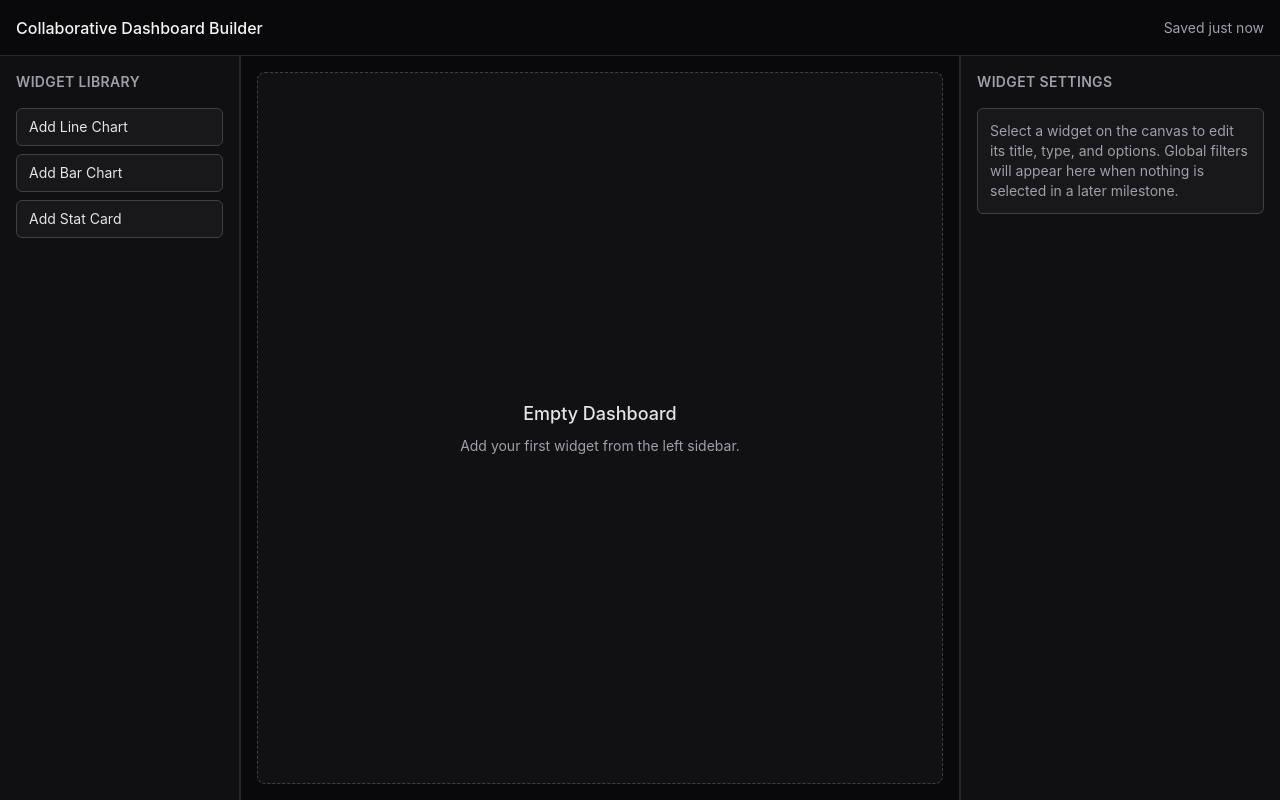
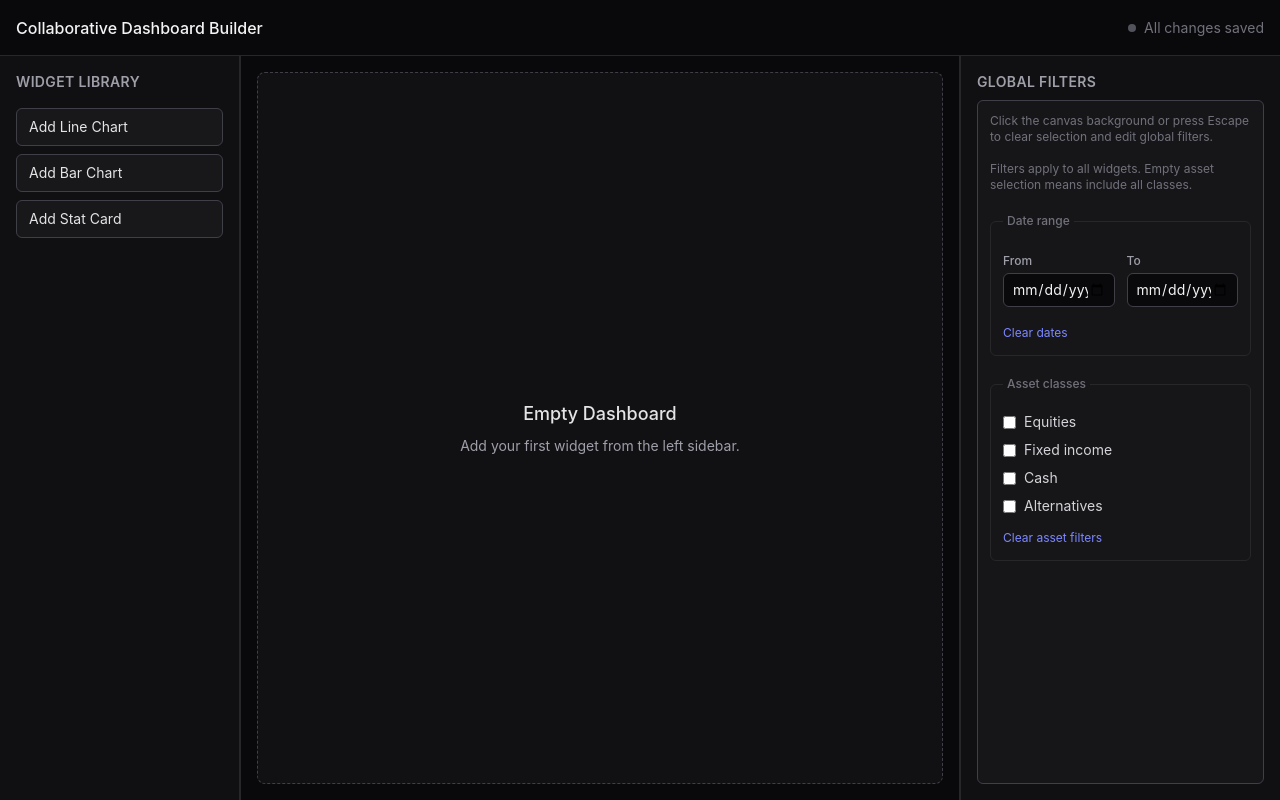
Before and after one commit to JosephGalante/collaborative_dashboard_builder, a React (Vite) app: page /dashboards/local-demo in a window 1280 px wide. Built offline with nearby package versions, Linux system fonts and the light colour scheme.

Commit message:
add save status in header, global filters, and derived filtered dataset

```diff
--- a/src/components/dashboard/DashboardCanvas.tsx
+++ b/src/components/dashboard/DashboardCanvas.tsx
@@ -3,7 +3,7 @@ import 'react-grid-layout/css/styles.css'
 import 'react-resizable/css/styles.css'
 import WidgetCard from './WidgetCard'
 import { useDashboardStore } from '@/stores/dashboardStore'
-import { seedDataset } from '@/data/seedData'
+import { useDerivedSeedDataset } from '@/hooks/useDerivedSeedDataset'
 
 const AutoWidthGridLayout = WidthProvider(GridLayout)
 
@@ -32,10 +32,12 @@ function normalizeLayouts(
 export default function DashboardCanvas() {
   const widgets = useDashboardStore((state) => state.widgets)
   const layouts = useDashboardStore((state) => state.layouts)
+  const globalFilters = useDashboardStore((state) => state.globalFilters)
   const selectedWidgetId = useDashboardStore((state) => state.selectedWidgetId)
   const setLayouts = useDashboardStore((state) => state.setLayouts)
   const selectWidget = useDashboardStore((state) => state.selectWidget)
   const removeWidget = useDashboardStore((state) => state.removeWidget)
+  const dataset = useDerivedSeedDataset(globalFilters)
 
   if (widgets.length === 0) {
     return (
@@ -79,7 +81,7 @@ export default function DashboardCanvas() {
               <div className="h-[calc(100%-34px)]">
                 <WidgetCard
                   widget={widget}
-                  dataset={seedDataset}
+                  dataset={dataset}
                   isSelected={selectedWidgetId === widget.id}
                   onSelect={selectWidget}
                   onRemove={removeWidget}
--- /dev/null
+++ b/src/components/dashboard/DashboardSaveStatus.tsx
@@ -0,0 +1,63 @@
+import { useMemo } from 'react'
+
+type DashboardSaveStatusProps = {
+  isDirty: boolean
+  lastSavedAt: string | null
+  /** Set true when Milestone 6 autosave mutation is in flight */
+  isSaving?: boolean
+}
+
+function formatSavedAt(iso: string): string {
+  const date = new Date(iso)
+  if (Number.isNaN(date.getTime())) {
+    return iso
+  }
+  return new Intl.DateTimeFormat(undefined, {
+    dateStyle: 'medium',
+    timeStyle: 'short',
+  }).format(date)
+}
+
+export default function DashboardSaveStatus({
+  isDirty,
+  lastSavedAt,
+  isSaving = false,
+}: DashboardSaveStatusProps) {
+  const label = useMemo(() => {
+    if (isSaving) {
+      return { text: 'Saving…', className: 'text-amber-300' }
+    }
+    if (isDirty) {
+      return { text: 'Unsaved changes', className: 'text-amber-400' }
+    }
+    if (lastSavedAt) {
+      return {
+        text: `Saved · ${formatSavedAt(lastSavedAt)}`,
+        className: 'text-emerald-400/90',
+      }
+    }
+    return {
+      text: 'All changes saved',
+      className: 'text-zinc-500',
+    }
+  }, [isDirty, isSaving, lastSavedAt])
+
+  return (
+    <div className="flex items-center gap-2 text-sm tabular-nums">
+      <span
+        className={[
+          'inline-block size-2 rounded-full',
+          isSaving
+            ? 'animate-pulse bg-amber-400'
+            : isDirty
+              ? 'bg-amber-400'
+              : lastSavedAt
+                ? 'bg-emerald-500'
+                : 'bg-zinc-600',
+        ].join(' ')}
+        aria-hidden
+      />
+      <span className={label.className}>{label.text}</span>
+    </div>
+  )
+}
--- a/src/components/dashboard/DashboardShell.tsx
+++ b/src/components/dashboard/DashboardShell.tsx
@@ -1,13 +1,35 @@
+import { useEffect } from 'react'
 import DashboardCanvas from './DashboardCanvas'
+import DashboardSaveStatus from './DashboardSaveStatus'
 import LeftSidebar from '@/components/panels/LeftSidebar'
 import RightConfigPanel from '@/components/panels/RightConfigPanel'
+import { useDashboardStore } from '@/stores/dashboardStore'
 
 export default function DashboardShell() {
+  const isDirty = useDashboardStore((state) => state.isDirty)
+  const lastSavedAt = useDashboardStore((state) => state.lastSavedAt)
+  const isSaving = useDashboardStore((state) => state.isSaving)
+  const selectedWidgetId = useDashboardStore((state) => state.selectedWidgetId)
+  const selectWidget = useDashboardStore((state) => state.selectWidget)
+
+  useEffect(() => {
+    if (!selectedWidgetId) {
+      return
+    }
+    const onKeyDown = (event: KeyboardEvent) => {
+      if (event.key === 'Escape') {
+        selectWidget(null)
+      }
+    }
+    window.addEventListener('keydown', onKeyDown)
+    return () => window.removeEventListener('keydown', onKeyDown)
+  }, [selectedWidgetId, selectWidget])
+
   return (
     <div className="min-h-screen bg-zinc-950 text-zinc-100">
       <header className="flex h-14 items-center justify-between border-b border-zinc-800 px-4">
         <div className="font-medium">Collaborative Dashboard Builder</div>
-        <div className="text-sm text-zinc-400">Saved just now</div>
+        <DashboardSaveStatus isDirty={isDirty} lastSavedAt={lastSavedAt} isSaving={isSaving} />
       </header>
 
       <main className="grid h-[calc(100vh-56px)] grid-cols-[240px_1fr_320px]">
--- /dev/null
+++ b/src/components/panels/GlobalFiltersPanel.tsx
@@ -0,0 +1,110 @@
+import type { AssetClass } from '@/types/widget'
+import { useDashboardStore } from '@/stores/dashboardStore'
+
+const assetClassOptions: { value: AssetClass; label: string }[] = [
+  { value: 'equities', label: 'Equities' },
+  { value: 'fixed_income', label: 'Fixed income' },
+  { value: 'cash', label: 'Cash' },
+  { value: 'alternatives', label: 'Alternatives' },
+]
+
+const inputClass =
+  'mt-1 w-full rounded-md border border-zinc-700 bg-zinc-950 px-2 py-1.5 text-sm text-zinc-100 outline-none focus:border-indigo-500 focus:ring-2 focus:ring-indigo-500/30'
+const labelClass = 'block text-xs font-medium text-zinc-400'
+
+export default function GlobalFiltersPanel() {
+  const globalFilters = useDashboardStore((state) => state.globalFilters)
+  const setGlobalFilters = useDashboardStore((state) => state.setGlobalFilters)
+
+  const { dateRange, assetClasses } = globalFilters
+
+  function toggleAssetClass(value: AssetClass) {
+    const next = assetClasses.includes(value)
+      ? assetClasses.filter((a) => a !== value)
+      : [...assetClasses, value]
+    setGlobalFilters({ assetClasses: next })
+  }
+
+  return (
+    <div className="mt-4 space-y-5">
+      <p className="text-xs text-zinc-500">
+        Filters apply to all widgets. Empty asset selection means include all classes.
+      </p>
+
+      <fieldset className="space-y-3 rounded-md border border-zinc-800 p-3">
+        <legend className="px-1 text-xs font-medium text-zinc-500">Date range</legend>
+        <div className="grid grid-cols-2 gap-3">
+          <div>
+            <label htmlFor="filter-date-from" className={labelClass}>
+              From
+            </label>
+            <input
+              id="filter-date-from"
+              type="date"
+              value={dateRange.from ?? ''}
+              onChange={(event) =>
+                setGlobalFilters({
+                  dateRange: {
+                    ...dateRange,
+                    from: event.target.value || null,
+                  },
+                })
+              }
+              className={inputClass}
+            />
+          </div>
+          <div>
+            <label htmlFor="filter-date-to" className={labelClass}>
+              To
+            </label>
+            <input
+              id="filter-date-to"
+              type="date"
+              value={dateRange.to ?? ''}
+              onChange={(event) =>
+                setGlobalFilters({
+                  dateRange: {
+                    ...dateRange,
+                    to: event.target.value || null,
+                  },
+                })
+              }
+              className={inputClass}
+            />
+          </div>
+        </div>
+        <button
+          type="button"
+          onClick={() => setGlobalFilters({ dateRange: { from: null, to: null } })}
+          className="text-xs text-indigo-400 hover:text-indigo-300"
+        >
+          Clear dates
+        </button>
+      </fieldset>
+
+      <fieldset className="space-y-2 rounded-md border border-zinc-800 p-3">
+        <legend className="px-1 text-xs font-medium text-zinc-500">Asset classes</legend>
+        <div className="flex flex-col gap-2">
+          {assetClassOptions.map((opt) => (
+            <label key={opt.value} className="flex cursor-pointer items-center gap-2 text-sm text-zinc-300">
+              <input
+                type="checkbox"
+                checked={assetClasses.includes(opt.value)}
+                onChange={() => toggleAssetClass(opt.value)}
+                className="rounded border-zinc-600 bg-zinc-900 text-indigo-500 focus:ring-indigo-500/40"
+              />
+              {opt.label}
+            </label>
+          ))}
+        </div>
+        <button
+          type="button"
+          onClick={() => setGlobalFilters({ assetClasses: [] })}
+          className="text-xs text-indigo-400 hover:text-indigo-300"
+        >
+          Clear asset filters
+        </button>
+      </fieldset>
+    </div>
+  )
+}
--- a/src/components/panels/RightConfigPanel.tsx
+++ b/src/components/panels/RightConfigPanel.tsx
@@ -1,6 +1,7 @@
 import { useMemo } from 'react'
 import { useDashboardStore } from '@/stores/dashboardStore'
 import WidgetConfigForm from '@/components/panels/WidgetConfigForm'
+import GlobalFiltersPanel from '@/components/panels/GlobalFiltersPanel'
 
 export default function RightConfigPanel() {
   const widgets = useDashboardStore((state) => state.widgets)
@@ -15,7 +16,7 @@ export default function RightConfigPanel() {
   return (
     <aside className="flex min-h-0 flex-col border-l border-zinc-800 bg-zinc-900/50 p-4">
       <h2 className="text-sm font-semibold uppercase tracking-wide text-zinc-400">
-        Widget Settings
+        {selectedWidget ? 'Widget Settings' : 'Global filters'}
       </h2>
       {selectedWidget ? (
         <div className="mt-2 min-h-0 flex-1 overflow-y-auto rounded-md border border-indigo-500/30 bg-zinc-900/80 p-3">
@@ -23,9 +24,11 @@ export default function RightConfigPanel() {
           <WidgetConfigForm widget={selectedWidget} updateWidget={updateWidget} />
         </div>
       ) : (
-        <div className="mt-4 rounded-md border border-zinc-700 bg-zinc-900 p-3 text-sm text-zinc-400">
-          Select a widget on the canvas to edit its title, type, and options. Global filters will appear here when
-          nothing is selected in a later milestone.
+        <div className="mt-2 min-h-0 flex-1 overflow-y-auto rounded-md border border-zinc-700 bg-zinc-900/80 p-3">
+          <p className="text-xs text-zinc-500">
+            Click the canvas background or press Escape to clear selection and edit global filters.
+          </p>
+          <GlobalFiltersPanel />
         </div>
       )}
     </aside>
--- /dev/null
+++ b/src/hooks/useDerivedSeedDataset.ts
@@ -0,0 +1,11 @@
+import { useMemo } from 'react'
+import { deriveFilteredDataset } from '@/lib/filters/deriveFilteredDataset'
+import { seedDataset } from '@/data/seedData'
+import type { GlobalFilters } from '@/types/widget'
+
+export function useDerivedSeedDataset(globalFilters: GlobalFilters) {
+  return useMemo(
+    () => deriveFilteredDataset(seedDataset, globalFilters),
+    [globalFilters],
+  )
+}
--- a/src/stores/dashboardStore.ts
+++ b/src/stores/dashboardStore.ts
@@ -21,6 +21,9 @@ type DashboardStore = {
   isHydrated: boolean
   isDirty: boolean
   lastSavedAt: string | null
+  /** Milestone 6: set true while autosave mutation is in flight */
+  isSaving: boolean
+  setSaving: (saving: boolean) => void
   hydrateFromDashboard: (dashboard: Dashboard) => void
   setDashboardName: (name: string) => void
   addWidget: (widgetType: WidgetType) => void
@@ -46,6 +49,9 @@ export const useDashboardStore = create<DashboardStore>((set) => ({
   isHydrated: false,
   isDirty: false,
   lastSavedAt: null,
+  isSaving: false,
+
+  setSaving: (saving) => set({ isSaving: saving }),
 
   hydrateFromDashboard: (dashboard) =>
     set({
@@ -57,6 +63,7 @@ export const useDashboardStore = create<DashboardStore>((set) => ({
       selectedWidgetId: null,
       isHydrated: true,
       isDirty: false,
+      isSaving: false,
       lastSavedAt: dashboard.updatedAt,
     }),
 
@@ -128,13 +135,21 @@ export const useDashboardStore = create<DashboardStore>((set) => ({
       globalFilters: {
         ...state.globalFilters,
         ...filters,
+        dateRange:
+          filters.dateRange !== undefined
+            ? { ...state.globalFilters.dateRange, ...filters.dateRange }
+            : state.globalFilters.dateRange,
+        assetClasses:
+          filters.assetClasses !== undefined
+            ? filters.assetClasses
+            : state.globalFilters.assetClasses,
       },
       isDirty: true,
     })),
 
   selectWidget: (widgetId) => set({ selectedWidgetId: widgetId }),
 
-  markSaved: (savedAt) => set({ lastSavedAt: savedAt, isDirty: false }),
+  markSaved: (savedAt) => set({ lastSavedAt: savedAt, isDirty: false, isSaving: false }),
 
   markDirty: () => set({ isDirty: true }),
 
```
Also changed, not shown: src/lib/filters/deriveFilteredDataset.ts (added, +67 -0 lines).
